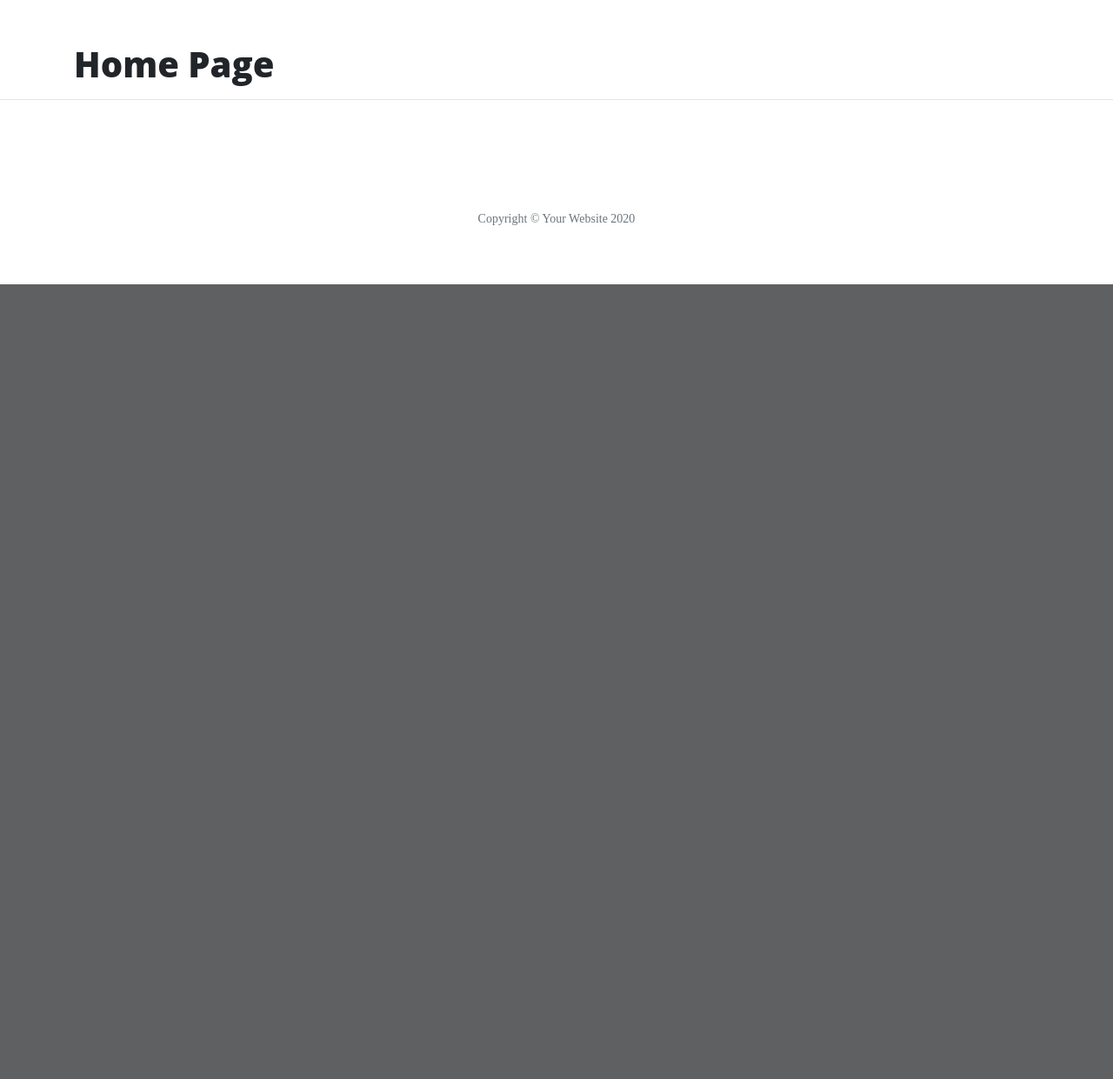
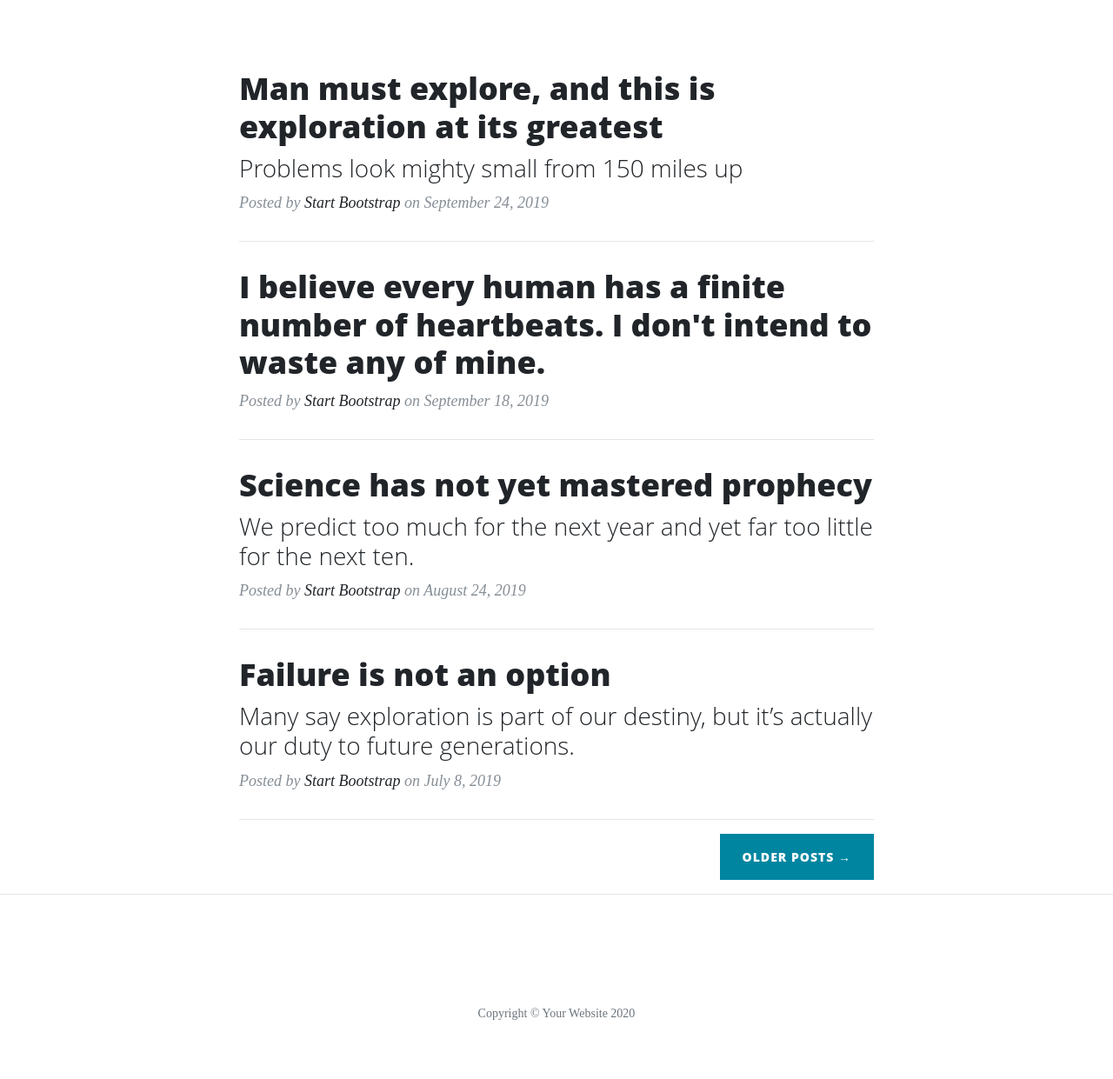
Before and after one commit to J0hn1975/Hobbit-Flask, a Flask app: page / in a window 1280 px wide. Shown: the part 532-1773 px from the top of the page at 87% size. Before the commit the page ends 859 px from the top, so only its background shows below. Run offline with Flask 2, Linux system fonts and the light colour scheme; some libraries are stand-ins or nearby versions.

Commit message:
Added more content

```diff
--- a/templates/index.html
+++ b/templates/index.html
@@ -1,4 +1,64 @@
 {% extends "base.html" %}
 {% block content %}
-    <h1>Home Page</h1>
+    <div class="row">
+      <div class="col-lg-8 col-md-10 mx-auto">
+        <div class="post-preview">
+          <a href="post.html">
+            <h2 class="post-title">
+              Man must explore, and this is exploration at its greatest
+            </h2>
+            <h3 class="post-subtitle">
+              Problems look mighty small from 150 miles up
+            </h3>
+          </a>
+          <p class="post-meta">Posted by
+            <a href="#">Start Bootstrap</a>
+            on September 24, 2019</p>
+        </div>
+        <hr>
+        <div class="post-preview">
+          <a href="post.html">
+            <h2 class="post-title">
+              I believe every human has a finite number of heartbeats. I don't intend to waste any of mine.
+            </h2>
+          </a>
+          <p class="post-meta">Posted by
+            <a href="#">Start Bootstrap</a>
+            on September 18, 2019</p>
+        </div>
+        <hr>
+        <div class="post-preview">
+          <a href="post.html">
+            <h2 class="post-title">
+              Science has not yet mastered prophecy
+            </h2>
+            <h3 class="post-subtitle">
+              We predict too much for the next year and yet far too little for the next ten.
+            </h3>
+          </a>
+          <p class="post-meta">Posted by
+            <a href="#">Start Bootstrap</a>
+            on August 24, 2019</p>
+        </div>
+        <hr>
+        <div class="post-preview">
+          <a href="post.html">
+            <h2 class="post-title">
+              Failure is not an option
+            </h2>
+            <h3 class="post-subtitle">
+              Many say exploration is part of our destiny, but it’s actually our duty to future generations.
+            </h3>
+          </a>
+          <p class="post-meta">Posted by
+            <a href="#">Start Bootstrap</a>
+            on July 8, 2019</p>
+        </div>
+        <hr>
+        <!-- Pager -->
+        <div class="clearfix">
+          <a class="btn btn-primary float-right" href="#">Older Posts &rarr;</a>
+        </div>
+      </div>
+    </div>
 {% endblock %}
```
